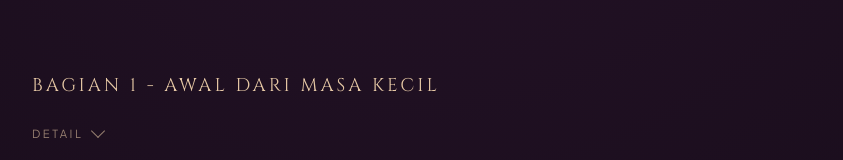
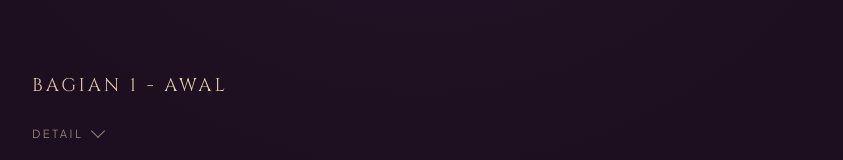
Before and after one commit to bintangmenggala0-creator/Bintang, a plain HTML site: page past.html in a window 1280 px wide. Shown: the part 341-501 px from the top of the page, without its empty margins (218-1061 px from the left). Drawn offline with Linux system fonts and the light colour scheme.

Commit message:
Update past.html

```diff
--- a/past.html
+++ b/past.html
@@ -30,7 +30,7 @@
         <section class="detail-section">
 
             <article class="detail-block">
-                <h3 class="detail-title">Bagian 1 - Awal dari masa kecil</h3>
+                <h3 class="detail-title">Bagian 1 - Awal</h3>
                 <button type="button" class="detail-toggle" aria-expanded="false">
                     <span class="detail-toggle-text">Detail</span>
                     <span class="detail-toggle-icon" aria-hidden="true"></span>
```
